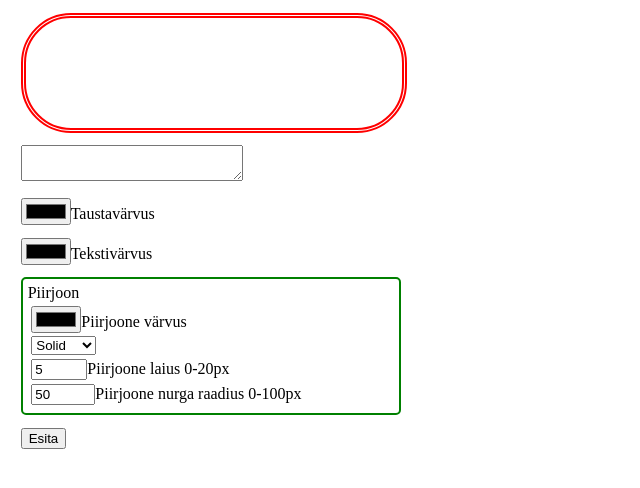
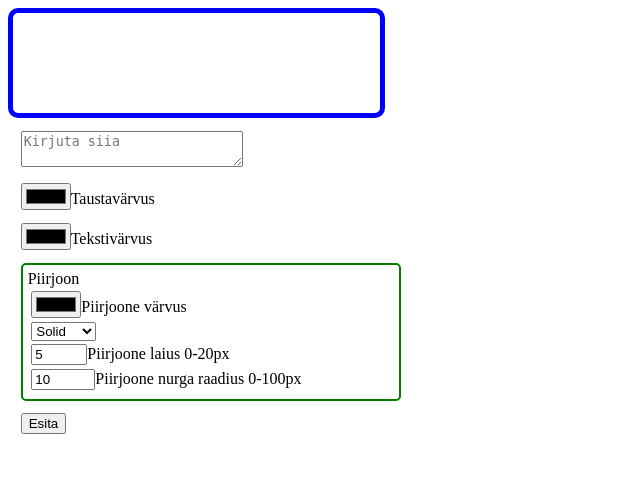
Before and after one commit to mamaesalu/I244, a PHP site: page /stiilide_leht.php in a window 1280 px wide. Shown: the top 488 px of the page, without its empty margins (0-640 px from the left). Run offline with PHP 8.4, Linux system fonts and the light colour scheme.

Commit message:
week8 ok

```diff
--- a/Week8/stiilide_leht.php
+++ b/Week8/stiilide_leht.php
@@ -19,13 +19,13 @@ $li_width="5";
 if (isset($_POST['linewidth']) && $_POST['linewidth']!="") {
     $li_width=htmlspecialchars($_POST['linewidth']);
 }
-$li_style="double";
+$li_style="Solid";
 if (isset($_POST['linestyle']) && $_POST['linestyle']!="") {
-    $li_width=htmlspecialchars($_POST['linestyle']);
+    $li_style=htmlspecialchars($_POST['linestyle']);
 }
-$li_rad="50";
+$li_rad="10";
 if (isset($_POST['lineradius']) && $_POST['lineradius']!="") {
-    $li_width=htmlspecialchars($_POST['lineradius']);
+    $li_rad=htmlspecialchars($_POST['lineradius']);
 }
 ?>
 <!DOCTYPE html>
@@ -37,7 +37,7 @@ if (isset($_POST['lineradius']) && $_POST['lineradius']!="") {
         body {
 
         }
-        div {
+        #joon {
             border: solid 2px green;
             border-radius: 5px;
             padding: 5px;
@@ -47,10 +47,11 @@ if (isset($_POST['lineradius']) && $_POST['lineradius']!="") {
         }
         #text {
             height: 100px;
+            width: 29%;
             background-color: <?php echo $bg_col; ?>;
             color: <?php echo $text_col; ?>;
             border-color: <?php echo $li_col;?>;
-            border: <?php echo $li_width;?>px;
+            border-width: <?php echo $li_width;?>px;
             border-style: <?php echo $li_style;?>;
             border-radius: <?php echo $li_rad;?>px;
         }
@@ -66,10 +67,10 @@ if (isset($_POST['lineradius']) && $_POST['lineradius']!="") {
     <p><?php echo $text;?><p/>
 </div>
 <form method="post" action="<?php echo htmlspecialchars($_SERVER["PHP_SELF"]);?>">
-    <p><textarea rows ="2" cols="25" name="text" ><?php echo $text;?></textarea></p>
+    <p><textarea rows ="2" cols="25" name="text" placeholder="Kirjuta siia"><?php echo $text;?></textarea></p>
     <p><input type="color" name="bgcolor" value="<?php echo $bg_col;?>">Taustavärvus</p>
     <p><input type="color" name="textcolor" value="<?php echo $text_col;?>">Tekstivärvus</p>
-    <div>Piirjoon
+    <div id="joon">Piirjoon
         <p><input type="color" name="linecolor" value="<?php echo $li_col;?>">Piirjoone värvus</p>
         <p><select name="linestyle">
             <option value="solid">Solid</option>
```
Also changed, not shown: Week8/funktsioonid.php (added, +14 -0 lines).
